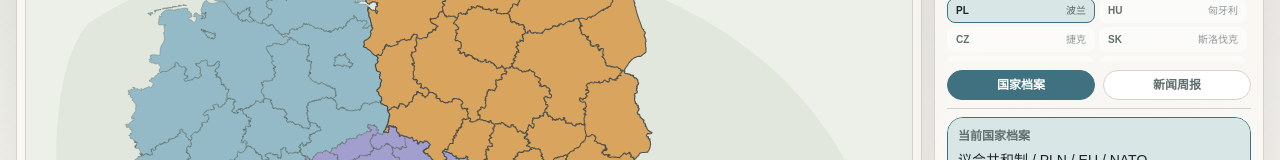
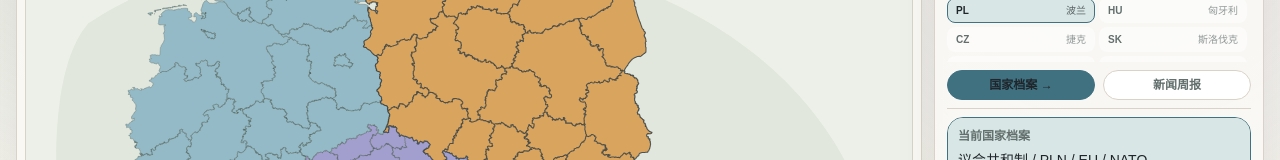
Before and after one commit to hui-sallai/central-europe-political-atlas, a Next.js app: page / in a window 1280 px wide. Shown: the part 240-400 px from the top of the page. Built offline with nearby package versions, Linux system fonts and the light colour scheme.

Commit message:
Link homepage profile tab to country detail

```diff
--- a/src/components/InteractiveMapExplorer.tsx
+++ b/src/components/InteractiveMapExplorer.tsx
@@ -88,10 +88,18 @@ export function InteractiveMapExplorer({ variant = "full" }: InteractiveMapExplo
           ) : null}
 
           <div className={`${isHome ? "mt-2" : "mt-4"} grid grid-cols-2 gap-2`}>
+            {isHome ? (
+              <Link
+                href={`/countries/${selectedCountry.slug}`}
+                className="rounded-full border border-[var(--accent)] bg-[var(--accent)] px-3 py-1.5 text-center text-xs font-semibold text-white transition hover:opacity-90"
+              >
+                国家档案 →
+              </Link>
+            ) : (
               <button
                 type="button"
                 onClick={() => setSideMode("profile")}
-              className={`rounded-full border px-3 ${isHome ? "py-1.5 text-xs" : "py-2 text-sm"} font-semibold transition ${
+                className={`rounded-full border px-3 py-2 text-sm font-semibold transition ${
                   sideMode === "profile"
                     ? "border-[var(--accent)] bg-[var(--accent)] text-white"
                     : "border-[var(--line)] bg-white text-[var(--muted)] hover:text-[var(--foreground)]"
@@ -99,6 +107,7 @@ export function InteractiveMapExplorer({ variant = "full" }: InteractiveMapExplo
               >
                 国家档案
               </button>
+            )}
             <button
               type="button"
               onClick={() => setSideMode("news")}
```
Lines whose indentation alone changed are shown as unchanged.
